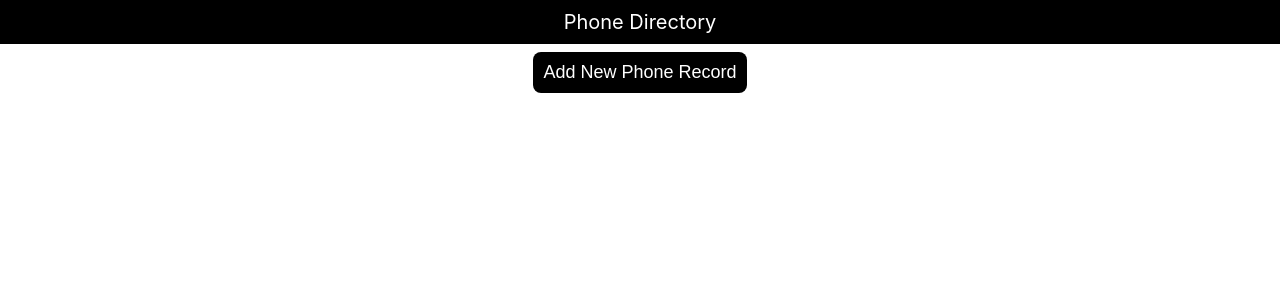
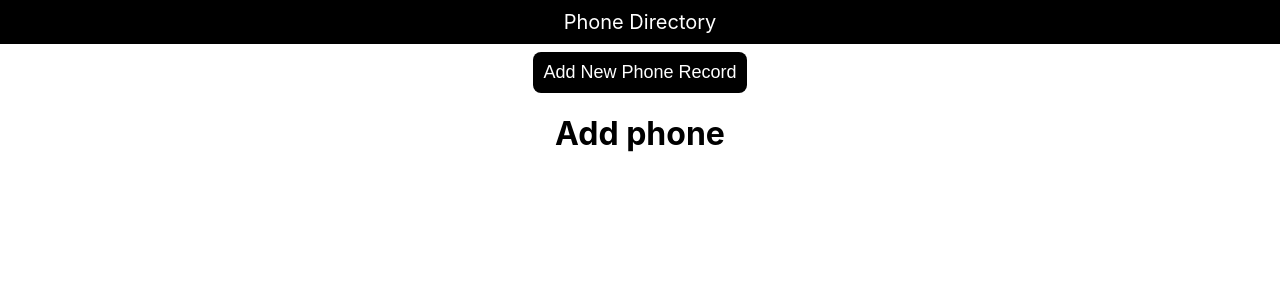
Before and after one commit to akshatbhargava123/phone-directory, a React (Create React App) app: page /add in a window 1280 px wide. Shown: the top 300 px of the page. Built offline with nearby package versions, Linux system fonts and the light colour scheme.

Commit message:
setup routes for the application

```diff
--- a/src/App.js
+++ b/src/App.js
@@ -1,7 +1,8 @@
 import React, { Component } from 'react';
 import styled from 'styled-components';
+
+import Routes from './Routes';
 import Header from './components/Header';
-import Button from './components/Button';
 
 const Body = styled.div`
   margin: 8px auto;
@@ -15,8 +16,7 @@ class App extends Component {
       <div>
         <Header />
         <Body>
-          <Button>Add New Phone Record</Button>
-
+          <Routes />
         </Body>
       </div>
     );
--- /dev/null
+++ b/src/Routes.js
@@ -0,0 +1,12 @@
+import React from 'react';
+import { Route } from 'react-router-dom';
+
+import AddPhone from './containers/AddPhone';
+import PhoneDirectory from './containers/PhoneDirectory';
+
+export default () => (
+  <div>
+    <Route path="/" component={PhoneDirectory}/>
+    <Route path="/add" component={AddPhone} />
+  </div>
+);
--- /dev/null
+++ b/src/containers/AddPhone.js
@@ -0,0 +1,11 @@
+import React, { Component } from 'react'
+
+export default class AddPhone extends Component {
+  render() {
+    return (
+      <div>
+        <h1>Add phone</h1>
+      </div>
+    )
+  }
+};
--- /dev/null
+++ b/src/containers/PhoneDirectory.js
@@ -0,0 +1,12 @@
+import React, { Component } from 'react';
+import Button from '../components/Button';
+
+export default class PhoneDirectory extends Component {
+  render() {
+    return (
+      <div>
+        <Button>Add New Phone Record</Button>
+      </div>
+    )
+  }
+};
--- a/src/index.js
+++ b/src/index.js
@@ -1,10 +1,16 @@
 import React from 'react';
 import ReactDOM from 'react-dom';
+import { BrowserRouter } from 'react-router-dom';
 import './index.css';
 import App from './App';
 import * as serviceWorker from './serviceWorker';
 
-ReactDOM.render(<App />, document.getElementById('root'));
+ReactDOM.render(
+  <BrowserRouter>
+    <App />
+  </BrowserRouter>,
+  document.getElementById('root')
+);
 
 // If you want your app to work offline and load faster, you can change
 // unregister() to register() below. Note this comes with some pitfalls.
```
